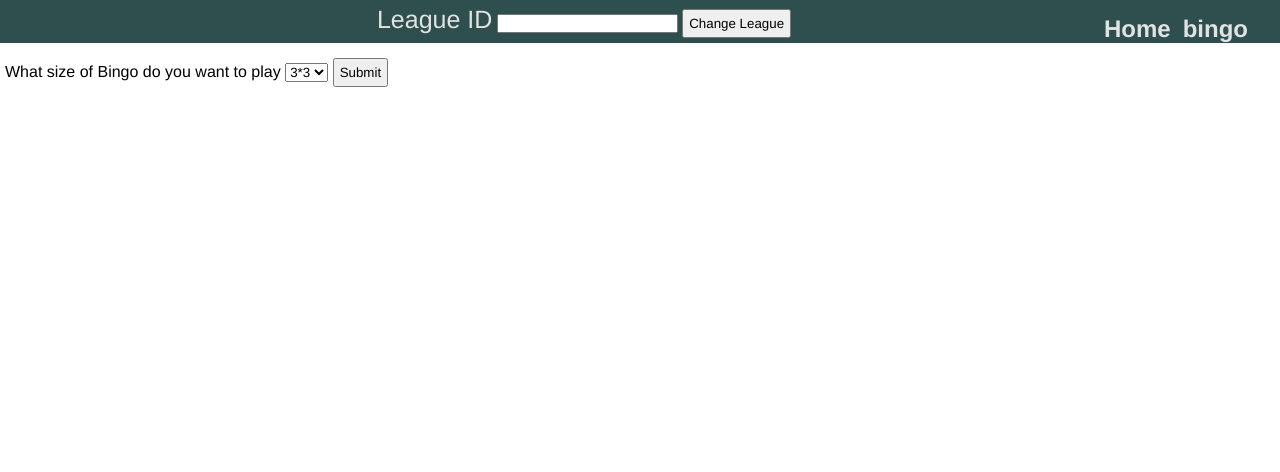
After one commit to Chigzzer/FPL-mini-league, a Flask app: template templates/bingo.html in a window 1280 px wide. The commit adds this page. Shown: the top 472 px of the page. Run offline with Flask 3, Linux system fonts and the light colour scheme; the template is opened without the code that fills it, so the values that code supplies are empty.

Commit message:
added bingo

```diff
--- a/app.py
+++ b/app.py
@@ -4,13 +4,18 @@ import matplotlib
 matplotlib.use('Agg')
 import matplotlib.pyplot as plt
 import numpy as np
+import random
+
+
+numbers_chosen = []
+bingo_bank = open("bingo-texts.txt").read().splitlines()
 
 #Creating application
 app = Flask(__name__)
 app.config['Debug'] = True
 
 def generate_graph(players_dic):
-    col = ['black', 'lightcoral', 'red', 'sandybrown', 'tan', 'olive', 'yellow', 'olivedrab', 'lawngreen', 'green', 'mediumturquoise', 'cyan', 'steelblue', 'royalblue', 'deeppink']
+    col = ['black', 'lightcoral', 'red', 'sandybrown', 'tan', 'olive', 'yellow', 'olivedrab', 'lawngreen', 'green', 'mediumturquoise', 'cyan', 'steelblue', 'royalblue', 'deeppink'] # would need to change depending on number of users.
     col_index = 0
     plt.close()
     plt.margins(0)
@@ -43,6 +48,22 @@ def populate_page(id):
     generate_graph(players_dic)
     return render_template("index.html", current_league_id = current_league_id, top_gw_points = top_gw_points, top_gw_players = top_gw_players, top_gws = top_gws, months = months, players = players_dic, league_name = league_name)
 
+def get_number(length):
+    number = random.randint(0, length-1)
+    while number in numbers_chosen:
+        number = random.randint(0, length -1)
+    numbers_chosen.append(number)
+    return number
+
+def generate_card(size):
+    bingo_card_data = []
+    numbers_chosen.clear()
+    for i in range(size*size):
+        index = get_number(len(bingo_bank))
+        bingo_card_data.append(bingo_bank[index])
+    print(bingo_card_data)
+    return bingo_card_data
+
 
 @app.route("/")
 def index(l_id = 5154):
@@ -59,5 +80,37 @@ def index_league():
     return populate_page(league_id)
 
 
+@app.route("/bingo")
+def index():
+    size = 3;
+    bingo_data = generate_card(size)
+    print('below is data')
+    print(bingo_data)
+    print(numbers_chosen)
+    return render_template("bingo.html", bingo_data = bingo_data, size = size)
+
+@app.route("/bingo", methods = ['POST'])
+def index_size():
+    if not request.form.get('bingo-size'):
+        return redirect('/bingo')
+    if int(request.form.get('bingo-size')) < 1:
+        return redirect("/bingo")
+
+    if (int(request.form.get('bingo-size')) * int(request.form.get('bingo-size')))> len(bingo_bank):
+        return redirect('/bingo')
+
+
+    size = int(request.form.get('bingo-size'))
+    bingo_data = generate_card(size)
+    print('below is data')
+    print(bingo_data)
+    print(numbers_chosen)
+    return render_template("bingo.html", bingo_data = bingo_data, size = size)
+
+
+
+
+
+
 if __name__ == '__main__':
     app.run(host='0.0.0.0', debug=True)
--- /dev/null
+++ b/bingo-texts.txt
@@ -0,0 +1,16 @@
+Salah gets more point than Halland
+Halland gets more points than Salah
+Two or more red cards in the Gameweek
+Sheffield United win a game
+Chelsea win on XG but not in the game
+An own goal is scored
+Penalty is missed
+Substitute scores
+More points on the bench
+Vice captain outperforms captain
+Sub keeper scores more than main keeper
+Watkins plays less than 60 minutes
+Defender subs off at the 59th minute
+Hat trick is scored
+Goalkeeper saves a Penalty
+Player transferred out scored more points than the one you transferred in
--- /dev/null
+++ b/templates/bingo.html
@@ -0,0 +1,31 @@
+{% extends "template.html" %}
+
+{% block body %}
+<div id="main-section">
+    <div id="form-section">
+        <form method="post">
+            <label for="bingo-size">What size of Bingo do you want to play</label>
+            <select name="bingo-size" id="bingo-size-choice">
+                <option value="2"> 2*2 </option>
+                <option value="3" selected> 3*3 </option>
+                <option value="4"> 4*4 </option>
+                <option value="5"> 5*5 </option>
+            </select>
+            <button type="submit">Submit</button>
+        </form>
+
+    </div>
+    <div id="bingo-card">
+        {% for row in range(size) %}
+            <div class="bingo-row">
+                {% for column in range(size) %}
+                    <div class="bingo-cell">
+                        <div class="text">{{bingo_data[(row*size + column)]}}</div>
+                    </div>
+                {% endfor %}
+            </div>
+        {% endfor %}
+
+    </div>
+</div>
+{% endblock %}
--- a/templates/template.html
+++ b/templates/template.html
@@ -20,6 +20,7 @@
             </div>
             <div class="links">
                 <a href="/">Home</a>
+                <a href="/bingo">bingo</a>
                 <!---<a href="race">League Race</a>>--->
             </div>
         </div>
```
Also changed, not shown: static/plot.png.
